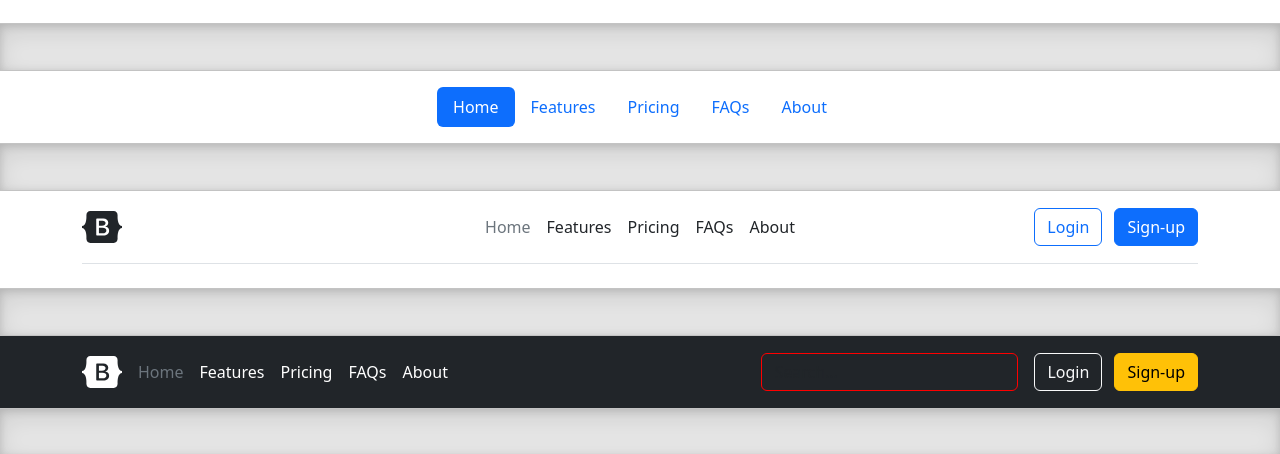
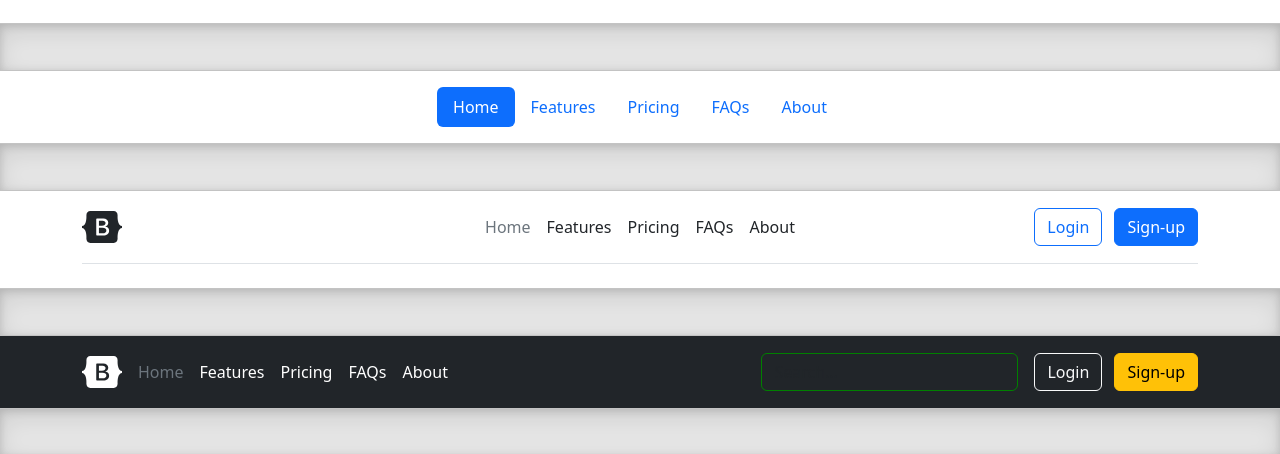
Before and after one commit to sajadjamali/test, a plain HTML site: page headers/index.html in a window 1280 px wide. Shown: the part 74-528 px from the top of the page. Drawn offline with nearby package versions, Linux system fonts and the light colour scheme.

Commit message:
Update headers.css

```diff
--- a/headers/headers.css
+++ b/headers/headers.css
@@ -1,5 +1,5 @@
 .form-control-dark {
-  border-color: red;
+  border-color: green;
 }
 .form-control-dark:focus {
   border-color: red;
```
